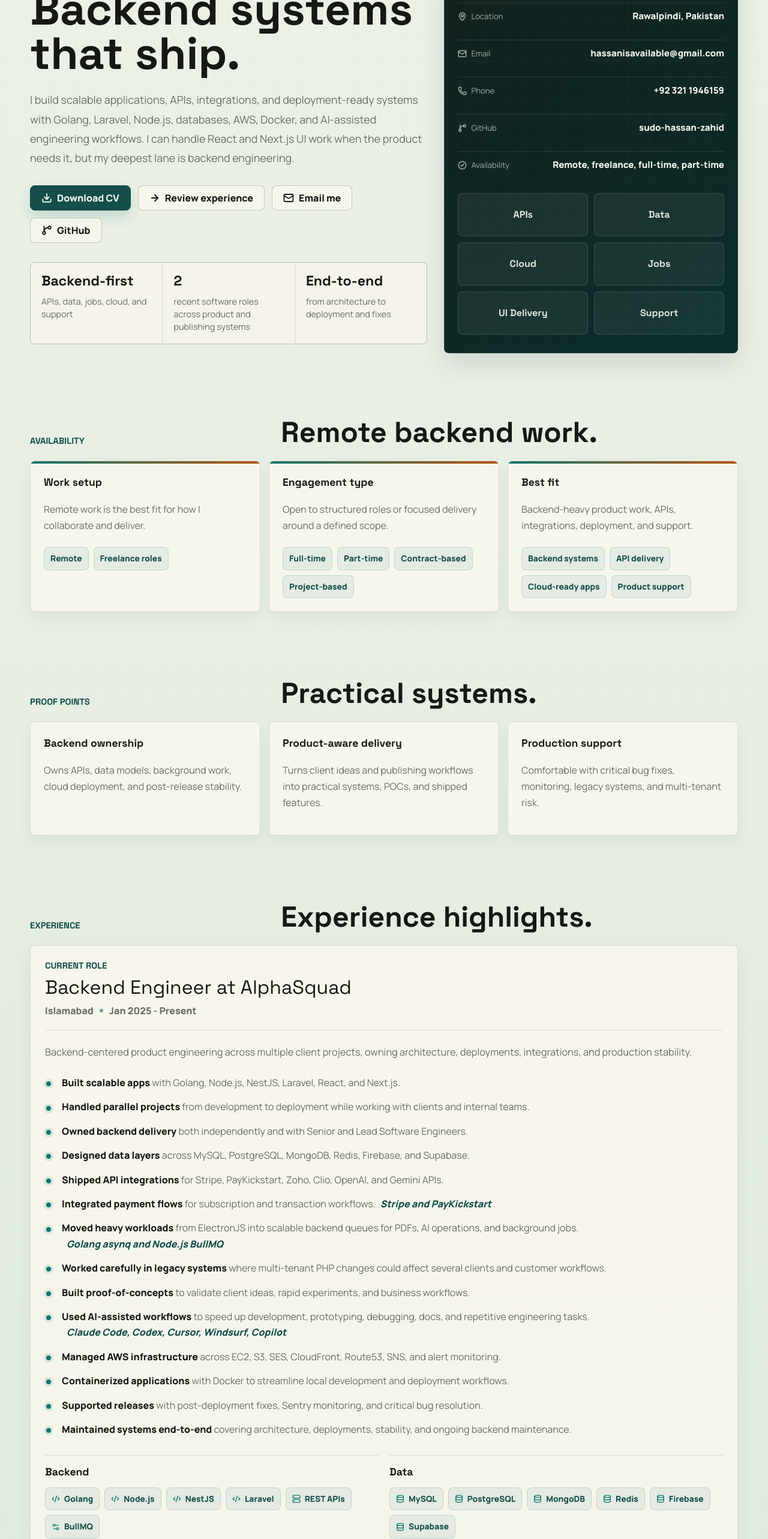
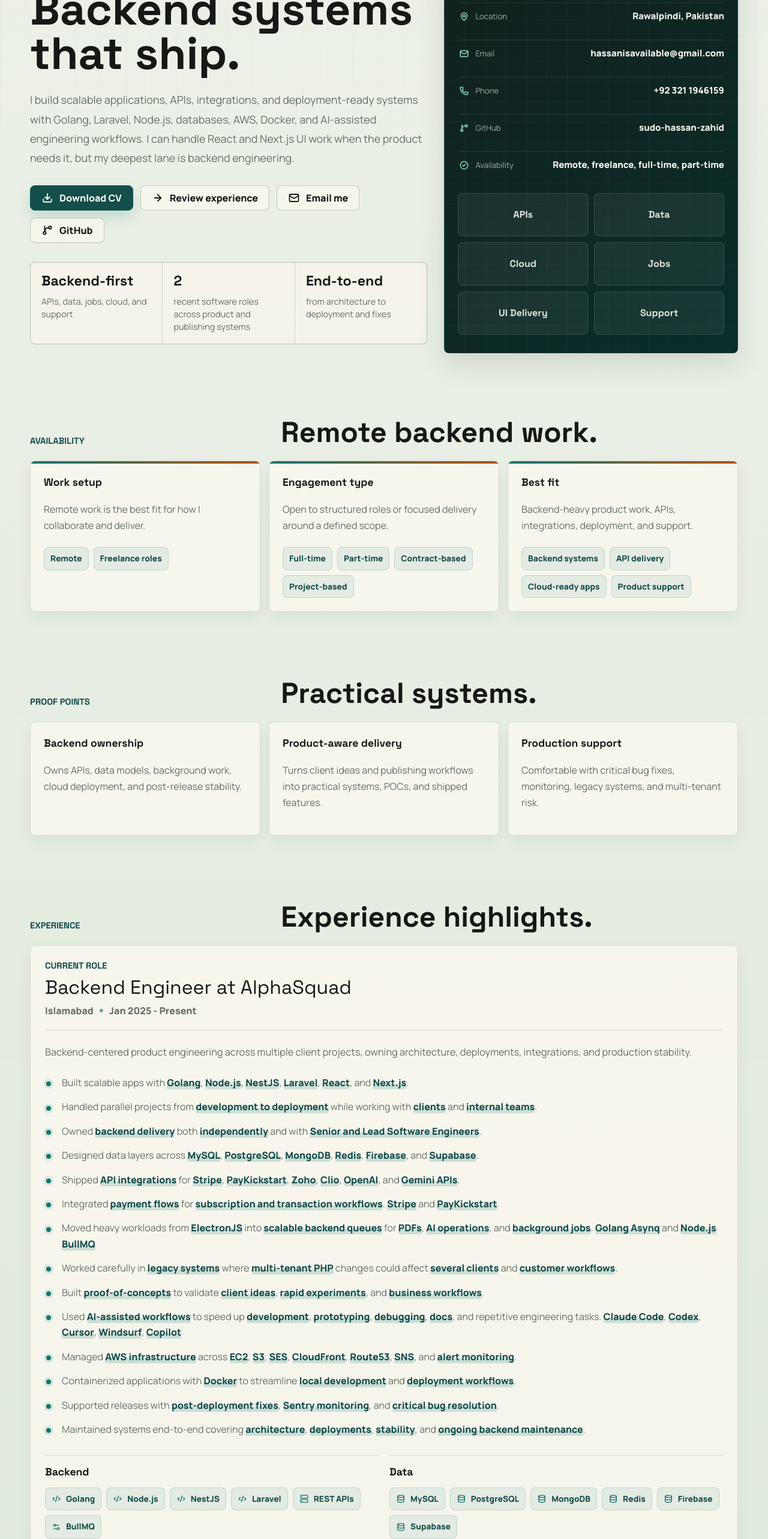
Before and after one commit to sudo-hassan-zahid/my-portfolio, a Next.js app: page / in a window 1280 px wide. Shown: the part 234-2800 px from the top of the page at 60% size. Built offline with nearby package versions, Linux system fonts and the light colour scheme.

Commit message:
Refine portfolio skills and experience highlights

```diff
--- a/src/app/globals.css
+++ b/src/app/globals.css
@@ -193,7 +193,7 @@ a {
   min-height: 42px;
   align-items: center;
   justify-content: center;
-  gap: 8px;
+  gap: 10px;
   border-radius: 8px;
   font-weight: 800;
   line-height: 1.1;
@@ -205,9 +205,34 @@ a {
     box-shadow 180ms ease;
 }
 
+.button-icon,
+.row-icon,
+.chip-icon,
+.spotlight-icon,
+.why-icon {
+  display: inline-grid;
+  flex: 0 0 auto;
+  place-items: center;
+  line-height: 0;
+}
+
+.button-icon {
+  width: 20px;
+  height: 20px;
+}
+
+.button-icon svg,
+.row-icon svg,
+.chip-icon svg,
+.spotlight-icon svg,
+.why-icon svg {
+  display: block;
+}
+
 .nav-download svg,
 .primary-action svg,
-.secondary-action svg {
+.secondary-action svg,
+.skill-tabs button svg {
   flex: 0 0 auto;
 }
 
@@ -395,15 +420,24 @@ a {
 }
 
 .panel-topline span,
-.availability-row span {
+.availability-row > span {
   color: rgba(248, 250, 242, 0.64);
   font-size: 0.82rem;
 }
 
-.availability-row span {
+.availability-row > span {
   display: inline-flex;
   align-items: center;
-  gap: 7px;
+  min-width: 124px;
+  gap: 9px;
+  line-height: 1;
+  white-space: nowrap;
+}
+
+.row-icon {
+  width: 20px;
+  height: 20px;
+  color: rgba(153, 246, 228, 0.86);
 }
 
 .panel-topline strong {
@@ -623,15 +657,10 @@ a {
 }
 
 .achievement-list strong {
-  color: var(--foreground);
+  color: var(--accent-strong);
   font-weight: 900;
-}
-
-.achievement-list em {
-  display: inline-block;
-  margin-left: 8px;
-  color: var(--accent-strong);
-  font-weight: 800;
+  background: linear-gradient(180deg, transparent 58%, rgba(15, 118, 110, 0.18) 58%);
+  border-radius: 3px;
 }
 
 .achievement-list li::before {
@@ -757,15 +786,15 @@ a {
   margin-top: 22px;
 }
 
-.skill-column span,
-.skill-accordion div span,
-.skill-spotlight span,
-.availability-grid span,
-.soft-row span,
-.soft-skill-board span {
+.skill-column div > span,
+.skill-accordion div > span,
+.skill-spotlight div > span,
+.availability-grid div > span,
+.soft-row > span,
+.soft-skill-board article div > span {
   display: inline-flex;
   align-items: center;
-  gap: 7px;
+  gap: 8px;
   border: 1px solid rgba(15, 118, 110, 0.18);
   border-radius: 8px;
   background: rgba(15, 118, 110, 0.08);
@@ -775,11 +804,19 @@ a {
   font-weight: 800;
 }
 
-.skill-column span svg,
-.skill-accordion div span svg,
-.skill-spotlight span svg {
-  flex: 0 0 auto;
+.chip-icon {
+  width: 16px;
+  height: 16px;
   color: var(--accent);
+}
+
+.spotlight-icon {
+  width: 38px;
+  height: 38px;
+  border: 1px solid rgba(15, 118, 110, 0.16);
+  border-radius: 8px;
+  background: rgba(15, 118, 110, 0.08);
+  color: var(--accent-strong);
 }
 
 .soft-row {
@@ -931,16 +968,14 @@ a {
   margin-bottom: 18px;
 }
 
-.why-me-card-top span,
-.why-me-card-top svg {
-  display: grid;
+.why-index,
+.why-icon {
   width: 36px;
   height: 36px;
-  place-items: center;
   border-radius: 8px;
 }
 
-.why-me-card-top span {
+.why-index {
   border: 1px solid rgba(15, 118, 110, 0.16);
   background: rgba(15, 118, 110, 0.08);
   color: var(--accent-strong);
@@ -949,10 +984,14 @@ a {
   font-weight: 900;
 }
 
-.why-me-card-top svg {
+.why-icon {
   background: var(--accent-strong);
   color: var(--panel-text);
-  padding: 8px;
+}
+
+.why-icon svg {
+  width: 20px;
+  height: 20px;
 }
 
 .why-me-list h3 {
@@ -1010,6 +1049,12 @@ a {
 .contact-actions {
   display: grid;
   gap: 12px;
+}
+
+.contact-actions .primary-action,
+.contact-actions .secondary-action {
+  justify-content: flex-start;
+  text-align: left;
 }
 
 .contact-actions .secondary-action {
--- a/src/app/page.tsx
+++ b/src/app/page.tsx
@@ -43,6 +43,7 @@ type Achievement = {
   lead: string;
   detail: string;
   note?: string;
+  highlights: string[];
 };
 
 type SkillGroup = {
@@ -61,19 +62,29 @@ type WhyMePoint = {
 
 const skillIconMap: Record<string, LucideIcon> = {
   "Ace by DAISY": CheckCircle2,
+  "Accessibility care": ShieldCheck,
+  "Author websites": Globe2,
   "AWS EC2": Cloud,
   "Background jobs": Settings2,
   Bootstrap: Globe2,
   BullMQ: Settings2,
   "Claude Code": Brain,
+  "Client communication": Mail,
+  "Client-site maintenance": Globe2,
   Clio: Wrench,
   CloudFront: Cloud,
   Codex: Brain,
   CodeIgniter: Code2,
   Copilot: Brain,
+  "Cross-team collaboration": Settings2,
   CSS: Globe2,
   Cursor: Brain,
+  "Deployment troubleshooting": Wrench,
+  "Detail orientation": CheckCircle2,
+  Debugging: Wrench,
+  "Documentation habits": FileText,
   Docker: Server,
+  "End-to-end delivery": Rocket,
   EPUB: BookOpen,
   "FileZilla": Server,
   Firebase: Database,
@@ -95,6 +106,11 @@ const skillIconMap: Record<string, LucideIcon> = {
   PayKickstart: CreditCard,
   PHP: Code2,
   PostgreSQL: Database,
+  "Practical troubleshooting": Wrench,
+  "POC thinking": Rocket,
+  "POC development": Rocket,
+  "Production judgment": ShieldCheck,
+  "Production stability": ShieldCheck,
   PuTTY: Terminal,
   React: Globe2,
   Redis: Database,
@@ -104,12 +120,23 @@ const skillIconMap: Record<string, LucideIcon> = {
   Sentry: ShieldCheck,
   SES: Mail,
   SNS: Cloud,
+  "Solo backend ownership": Server,
   Stripe: CreditCard,
   Supabase: Database,
   "Swagger/OpenAPI": FileText,
+  "Independent execution": CheckCircle2,
+  "Legacy-system caution": ShieldCheck,
+  "Maintenance mindset": Wrench,
+  "Performance optimization": Rocket,
+  "Reliability under pressure": ShieldCheck,
+  "Requirements translation": Settings2,
+  "Senior engineer collaboration": Settings2,
+  "Team support": CheckCircle2,
   "Thorium Reader": BookOpen,
   Windsurf: Brain,
   WordPress: Globe2,
+  "Workflow design": Settings2,
+  "Workflow thinking": Settings2,
   XHTML: Globe2,
   Zoho: Wrench,
 };
@@ -170,61 +197,94 @@ const companyExperience = [
       {
         lead: "Built scalable apps",
         detail: "with Golang, Node.js, NestJS, Laravel, React, and Next.js.",
+        highlights: ["Golang", "Node.js", "NestJS", "Laravel", "React", "Next.js"],
       },
       {
         lead: "Handled parallel projects",
         detail: "from development to deployment while working with clients and internal teams.",
+        highlights: ["development to deployment", "clients", "internal teams"],
       },
       {
         lead: "Owned backend delivery",
         detail: "both independently and with Senior and Lead Software Engineers.",
+        highlights: ["backend delivery", "independently", "Senior and Lead Software Engineers"],
       },
       {
         lead: "Designed data layers",
         detail: "across MySQL, PostgreSQL, MongoDB, Redis, Firebase, and Supabase.",
+        highlights: ["MySQL", "PostgreSQL", "MongoDB", "Redis", "Firebase", "Supabase"],
       },
       {
         lead: "Shipped API integrations",
         detail: "for Stripe, PayKickstart, Zoho, Clio, OpenAI, and Gemini APIs.",
+        highlights: ["API integrations", "Stripe", "PayKickstart", "Zoho", "Clio", "OpenAI", "Gemini APIs"],
       },
       {
         lead: "Integrated payment flows",
         detail: "for subscription and transaction workflows.",
         note: "Stripe and PayKickstart",
+        highlights: ["payment flows", "subscription and transaction workflows", "Stripe", "PayKickstart"],
       },
       {
         lead: "Moved heavy workloads",
         detail: "from ElectronJS into scalable backend queues for PDFs, AI operations, and background jobs.",
-        note: "Golang asynq and Node.js BullMQ",
+        note: "Golang Asynq and Node.js BullMQ",
+        highlights: [
+          "ElectronJS",
+          "scalable backend queues",
+          "PDFs",
+          "AI operations",
+          "background jobs",
+          "Golang Asynq",
+          "Node.js BullMQ",
+        ],
       },
       {
         lead: "Worked carefully in legacy systems",
         detail: "where multi-tenant PHP changes could affect several clients and customer workflows.",
+        highlights: ["legacy systems", "multi-tenant PHP", "several clients", "customer workflows"],
       },
       {
         lead: "Built proof-of-concepts",
         detail: "to validate client ideas, rapid experiments, and business workflows.",
+        highlights: ["proof-of-concepts", "client ideas", "rapid experiments", "business workflows"],
       },
       {
         lead: "Used AI-assisted workflows",
         detail: "to speed up development, prototyping, debugging, docs, and repetitive engineering tasks.",
         note: "Claude Code, Codex, Cursor, Windsurf, Copilot",
+        highlights: [
+          "AI-assisted workflows",
+          "development",
+          "prototyping",
+          "debugging",
+          "docs",
+          "Claude Code",
+          "Codex",
+          "Cursor",
+          "Windsurf",
+          "Copilot",
+        ],
       },
       {
         lead: "Managed AWS infrastructure",
         detail: "across EC2, S3, SES, CloudFront, Route53, SNS, and alert monitoring.",
+        highlights: ["AWS infrastructure", "EC2", "S3", "SES", "CloudFront", "Route53", "SNS", "alert monitoring"],
       },
       {
         lead: "Containerized applications",
         detail: "with Docker to streamline local development and deployment workflows.",
+        highlights: ["Docker", "local development", "deployment workflows"],
       },
       {
         lead: "Supported releases",
         detail: "with post-deployment fixes, Sentry monitoring, and critical bug resolution.",
+        highlights: ["post-deployment fixes", "Sentry monitoring", "critical bug resolution"],
       },
       {
         lead: "Maintained systems end-to-end",
         detail: "covering architecture, deployments, stability, and ongoing backend maintenance.",
+        highlights: ["architecture", "deployments", "stability", "ongoing backend maintenance"],
       },
     ] satisfies Achievement[],
     categories: [
@@ -266,31 +326,38 @@ const companyExperience = [
       {
         lead: "Developed accessible EPUBs",
         detail: "with HTML, XHTML, and CSS for multiple e-reader platforms.",
+        highlights: ["accessible EPUBs", "HTML", "XHTML", "CSS", "e-reader platforms"],
       },
       {
         lead: "Validated publishing quality",
         detail: "with Kindle Previewer, Ace by DAISY, and Thorium Reader.",
         note: "compliance and accessibility",
+        highlights: ["Kindle Previewer", "Ace by DAISY", "Thorium Reader", "compliance and accessibility"],
       },
       {
         lead: "Maintained production workflows",
         detail: "inside internal systems used as the source of truth for book publishing.",
+        highlights: ["production workflows", "internal systems", "source of truth", "book publishing"],
       },
       {
         lead: "Improved author websites",
         detail: "with a focus on responsiveness, usability, and performance.",
+        highlights: ["author websites", "responsiveness", "usability", "performance"],
       },
       {
         lead: "Built backend features",
         detail: "using Laravel, CodeIgniter, and MySQL.",
+        highlights: ["backend features", "Laravel", "CodeIgniter", "MySQL"],
       },
       {
         lead: "Customized WordPress",
         detail: "themes and plugins around project requirements.",
+        highlights: ["WordPress", "themes", "plugins", "project requirements"],
       },
       {
         lead: "Handled deployment support",
         detail: "through Linux, FTP, SSH, troubleshooting, and server-side operations.",
+        highlights: ["deployment support", "Linux", "FTP", "SSH", "troubleshooting", "server-side operations"],
       },
     ] satisfies Achievement[],
     categories: [
@@ -449,7 +516,47 @@ const whyMePoints: WhyMePoint[] = [
 function SkillIcon({ skill }: { skill: string }) {
   const Icon = skillIconMap[skill] ?? CheckCircle2;
 
-  return <Icon aria-hidden="true" size={14} strokeWidth={2.4} />;
+  return (
+    <span className="chip-icon" aria-hidden="true">
+      <Icon size={14} strokeWidth={2.4} />
+    </span>
+  );
+}
+
+function renderHighlightedAchievement(achievement: Achievement) {
+  const text = [achievement.lead, achievement.detail, achievement.note].filter(Boolean).join(" ");
+  const parts = [];
+  let cursor = 0;
+  let key = 0;
+
+  while (cursor < text.length) {
+    const nextMatch = achievement.highlights.reduce(
+      (match, highlight) => {
+        const index = text.indexOf(highlight, cursor);
+
+        if (index === -1 || index >= match.index) {
+          return match;
+        }
+
+        return { index, highlight };
+      },
+      { index: Number.POSITIVE_INFINITY, highlight: "" },
+    );
+
+    if (!nextMatch.highlight) {
+      parts.push(text.slice(cursor));
+      break;
+    }
+
+    if (nextMatch.index > cursor) {
+      parts.push(text.slice(cursor, nextMatch.index));
+    }
+
+    parts.push(<strong key={`${nextMatch.highlight}-${key++}`}>{nextMatch.highlight}</strong>);
+    cursor = nextMatch.index + nextMatch.highlight.length;
+  }
+
+  return parts;
 }
 
 export default function Home() {
@@ -481,7 +588,9 @@ export default function Home() {
           ))}
         </nav>
         <a className="nav-download" href={cvHref} download aria-label="Download Hassan Zahid CV PDF">
-          <Download aria-hidden="true" size={17} strokeWidth={2.4} />
+          <span className="button-icon" aria-hidden="true">
+            <Download size={17} strokeWidth={2.4} />
+          </span>
           Download CV
         </a>
       </header>
@@ -498,19 +607,27 @@ export default function Home() {
           </p>
           <div className="hero-actions" aria-label="Profile actions">
             <a className="primary-action" href={cvHref} download>
-              <Download aria-hidden="true" size={18} strokeWidth={2.4} />
+              <span className="button-icon" aria-hidden="true">
+                <Download size={18} strokeWidth={2.4} />
+              </span>
               Download CV
             </a>
             <a className="secondary-action" href="#experience">
-              <ArrowRight aria-hidden="true" size={18} strokeWidth={2.4} />
+              <span className="button-icon" aria-hidden="true">
+                <ArrowRight size={18} strokeWidth={2.4} />
+              </span>
               Review experience
             </a>
             <a className="secondary-action" href="mailto:hassanisavailable@gmail.com">
-              <Mail aria-hidden="true" size={18} strokeWidth={2.4} />
+              <span className="button-icon" aria-hidden="true">
+                <Mail size={18} strokeWidth={2.4} />
+              </span>
               Email me
             </a>
             <a className="secondary-action" href={githubHref} target="_blank" rel="noreferrer">
-              <GitBranch aria-hidden="true" size={18} strokeWidth={2.4} />
+              <span className="button-icon" aria-hidden="true">
+                <GitBranch size={18} strokeWidth={2.4} />
+              </span>
               GitHub
             </a>
           </div>
@@ -531,28 +648,36 @@ export default function Home() {
           </div>
           <div className="availability-row">
             <span>
-              <MapPin aria-hidden="true" size={15} strokeWidth={2.4} />
+              <span className="row-icon" aria-hidden="true">
+                <MapPin size={15} strokeWidth={2.4} />
+              </span>
               Location
             </span>
             <strong>Rawalpindi, Pakistan</strong>
           </div>
           <div className="availability-row">
             <span>
-              <Mail aria-hidden="true" size={15} strokeWidth={2.4} />
+              <span className="row-icon" aria-hidden="true">
+                <Mail size={15} strokeWidth={2.4} />
+              </span>
               Email
             </span>
             <a href="mailto:hassanisavailable@gmail.com">hassanisavailable@gmail.com</a>
           </div>
           <div className="availability-row">
             <span>
-              <Phone aria-hidden="true" size={15} strokeWidth={2.4} />
+              <span className="row-icon" aria-hidden="true">
+                <Phone size={15} strokeWidth={2.4} />
+              </span>
               Phone
             </span>
             <a href="tel:+923211946159">+92 321 1946159</a>
           </div>
           <div className="availability-row">
             <span>
-              <GitBranch aria-hidden="true" size={15} strokeWidth={2.4} />
+              <span className="row-icon" aria-hidden="true">
+                <GitBranch size={15} strokeWidth={2.4} />
+              </span>
               GitHub
             </span>
             <a href={githubHref} target="_blank" rel="noreferrer">
@@ -561,7 +686,9 @@ export default function Home() {
           </div>
           <div className="availability-row">
             <span>
-              <CheckCircle2 aria-hidden="true" size={15} strokeWidth={2.4} />
+              <span className="row-icon" aria-hidden="true">
+                <CheckCircle2 size={15} strokeWidth={2.4} />
+              </span>
               Availability
             </span>
             <strong>Remote, freelance, full-time, part-time</strong>
@@ -637,15 +764,13 @@ export default function Home() {
               <ul className="achievement-list">
                 {item.achievements.map((achievement) => (
                   <li key={achievement.lead}>
-                      <strong>{achievement.lead}</strong>{" "}
-                      <span>{achievement.detail}</span>
-                      {achievement.note ? <em>{achievement.note}</em> : null}
+                    {renderHighlightedAchievement(achievement)}
                   </li>
                 ))}
               </ul>
 
               <div className="company-skill-grid">
-                {item.categories.map((category) => (
+                {[...item.categories, { title: "Soft Skills", skills: item.softSkills }].map((category) => (
                   <div key={category.title} className="skill-column">
                     <h4>{category.title}</h4>
                     <div>
@@ -660,11 +785,13 @@ export default function Home() {
                 ))}
               </div>
 
+              {/* Soft skills now live inside the grouped job skill grid above.
               <div className="soft-row" aria-label={`${item.company} soft skills`}>
                 {item.softSkills.map((skill) => (
                   <span key={skill}>{skill}</span>
                 ))}
               </div>
+              */}
             </article>
           ))}
         </div>
@@ -691,7 +818,9 @@ export default function Home() {
                   className={activeSkillGroup.title === group.title ? "active" : ""}
                   onClick={() => setActiveSkillTitle(group.title)}
                 >
-                  <GroupIcon aria-hidden="true" size={18} strokeWidth={2.4} />
+                  <span className="button-icon" aria-hidden="true">
+                    <GroupIcon size={18} strokeWidth={2.4} />
+                  </span>
                   <span>{group.title}</span>
                 </button>
               );
@@ -701,7 +830,9 @@ export default function Home() {
           <article id="skill-spotlight" className="skill-spotlight" role="tabpanel" aria-live="polite">
             <p className="eyebrow">Selected category</p>
             <h3>
-              <ActiveSkillIcon aria-hidden="true" size={30} strokeWidth={2.2} />
+              <span className="spotlight-icon" aria-hidden="true">
+                <ActiveSkillIcon size={28} strokeWidth={2.2} />
+              </span>
               {activeSkillGroup.title}
             </h3>
             <p>{activeSkillGroup.summary}</p>
@@ -726,7 +857,10 @@ export default function Home() {
               <p>{group.summary}</p>
               <div>
                 {group.skills.map((skill) => (
-                  <span key={skill}>{skill}</span>
+                  <span key={skill}>
+                    <SkillIcon skill={skill} />
+                    {skill}
+                  </span>
                 ))}
               </div>
             </details>
@@ -766,8 +900,10 @@ export default function Home() {
             return (
               <article key={point.title}>
                 <div className="why-me-card-top">
-                <span>{String(index + 1).padStart(2, "0")}</span>
-                <PointIcon aria-hidden="true" size={20} strokeWidth={2.4} />
+                  <span className="why-index">{String(index + 1).padStart(2, "0")}</span>
+                  <span className="why-icon" aria-hidden="true">
+                    <PointIcon size={20} strokeWidth={2.4} />
+                  </span>
                 </div>
                 <h3>{point.title}</h3>
                 <strong>{point.signal}</strong>
@@ -790,19 +926,27 @@ export default function Home() {
         </div>
         <div className="contact-actions">
           <a className="primary-action" href="mailto:hassanisavailable@gmail.com">
-            <Mail aria-hidden="true" size={18} strokeWidth={2.4} />
+            <span className="button-icon" aria-hidden="true">
+              <Mail size={18} strokeWidth={2.4} />
+            </span>
             hassanisavailable@gmail.com
           </a>
           <a className="secondary-action" href="tel:+923211946159">
-            <Phone aria-hidden="true" size={18} strokeWidth={2.4} />
+            <span className="button-icon" aria-hidden="true">
+              <Phone size={18} strokeWidth={2.4} />
+            </span>
             +92 321 1946159
           </a>
           <a className="secondary-action" href={githubHref} target="_blank" rel="noreferrer">
-            <GitBranch aria-hidden="true" size={18} strokeWidth={2.4} />
+            <span className="button-icon" aria-hidden="true">
+              <GitBranch size={18} strokeWidth={2.4} />
+            </span>
             GitHub: sudo-hassan-zahid
           </a>
           <a className="secondary-action" href={cvHref} download>
-            <Download aria-hidden="true" size={18} strokeWidth={2.4} />
+            <span className="button-icon" aria-hidden="true">
+              <Download size={18} strokeWidth={2.4} />
+            </span>
             Download CV PDF
           </a>
         </div>
```
Lines whose indentation alone changed are shown as unchanged.
